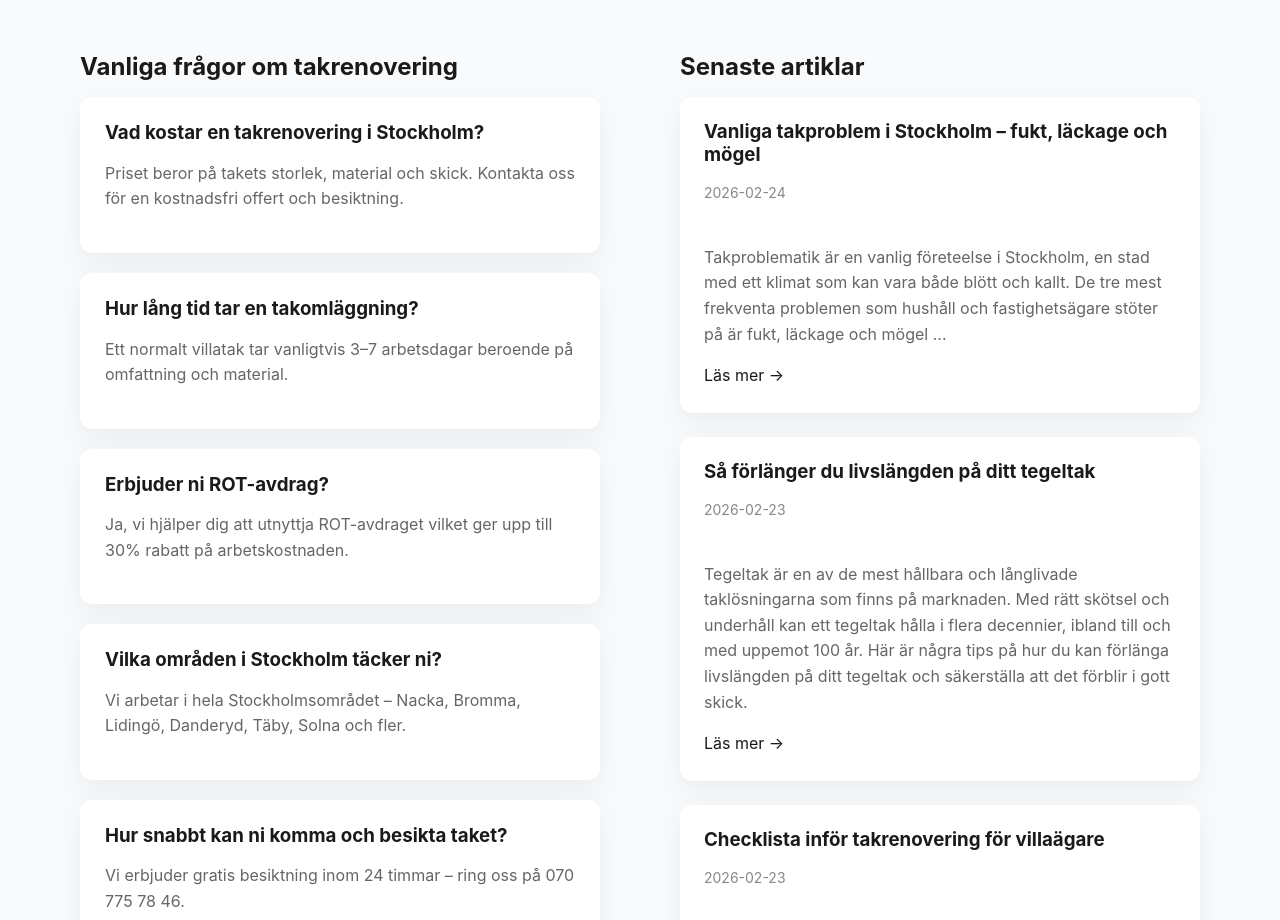
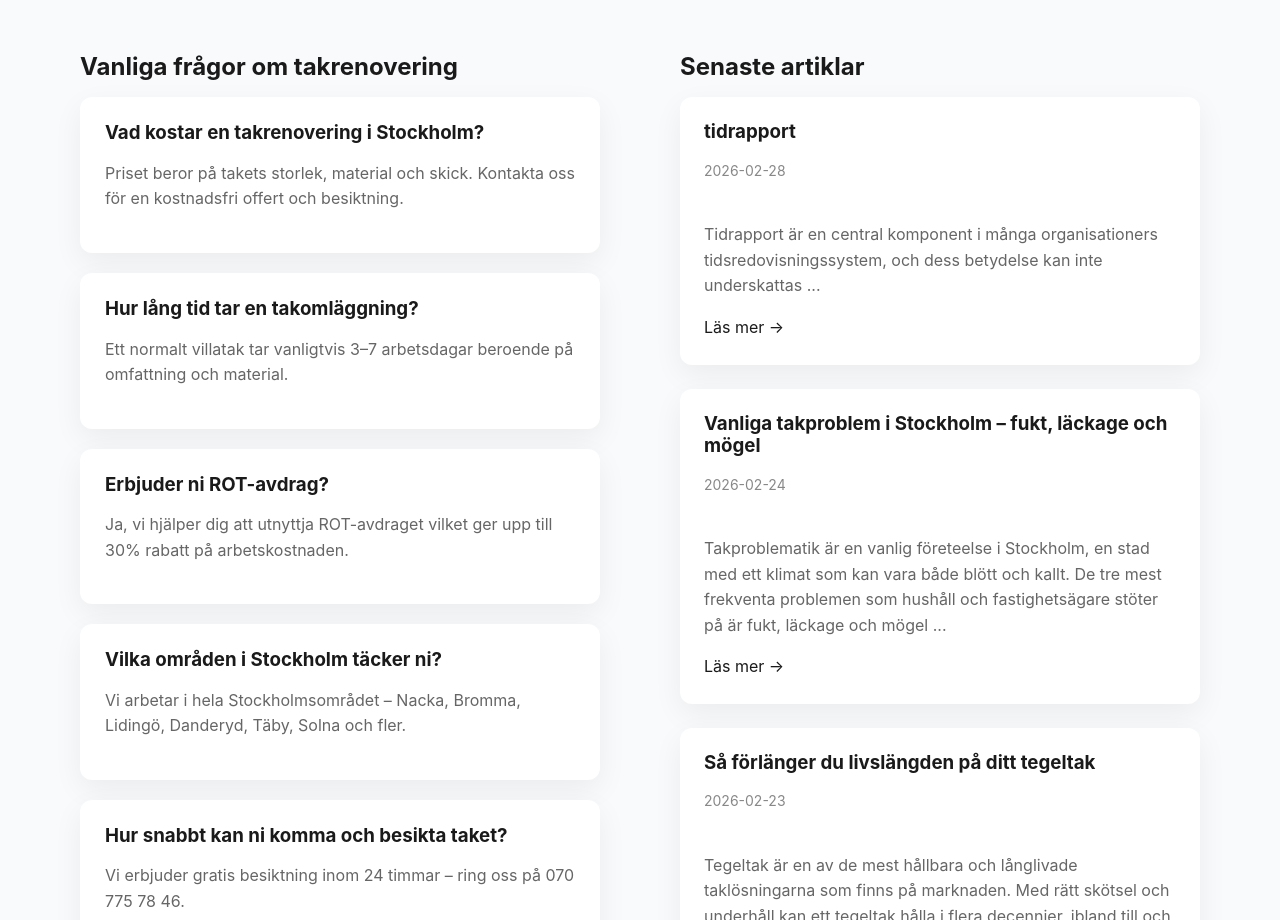
Before and after one commit to alexgeho/tak1, a website built with Vite: page index.html in a window 1280 px wide. Shown: the part 4965-5885 px from the top of the page. Built offline with nearby package versions, Linux system fonts and the light colour scheme.

Commit message:
feat(blog): update homepage

```diff
--- a/index.html
+++ b/index.html
@@ -341,6 +341,13 @@
             <!-- BLOG_HOME_START -->
 <li class="blog-item">
   <h3>
+    <a href="/blog/tidrapport.html">tidrapport</a>
+  </h3>
+  <p class="blog-date">2026-02-28</p>
+  <p>Tidrapport är en central komponent i många organisationers tidsredovisningssystem, och dess betydelse kan inte underskattas ...</p>
+  <a href="/blog/tidrapport.html">Läs mer →</a>
+</li>
+<li class="blog-item"><h3>
     <a href="/blog/vanliga-takproblem-i-stockholm-fukt-lackage-och-mogel.html">Vanliga takproblem i Stockholm – fukt, läckage och mögel</a>
   </h3>
   <p class="blog-date">2026-02-24</p>
```
